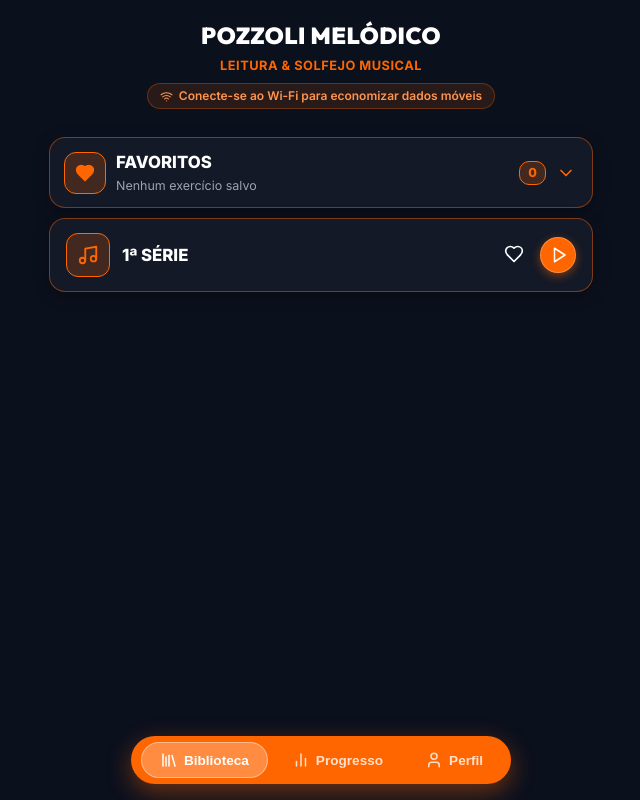
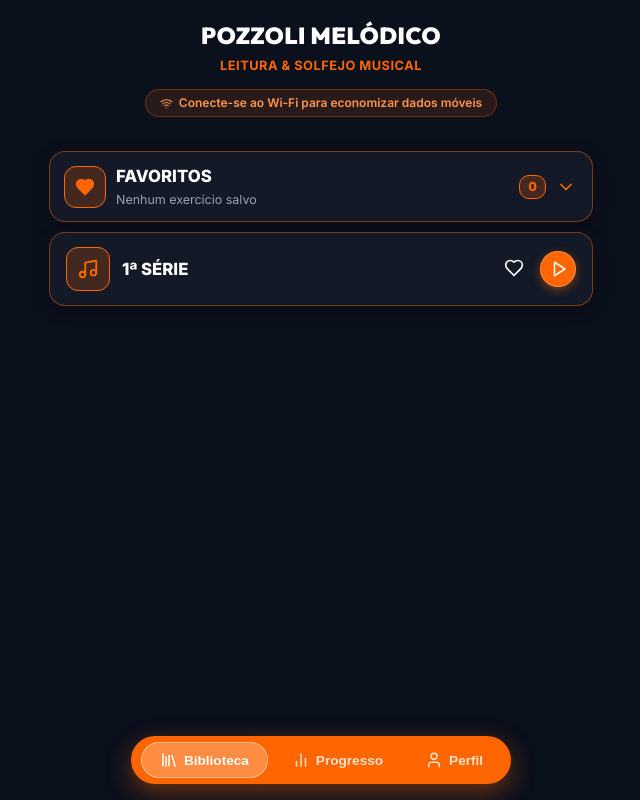
Before and after one commit to darlanmarley-hub/pozzoli-melodico, a React (Vite) app: page / in a window 1280 px wide. Shown: the whole page, without its empty margins (319-959 px from the left). Built offline with nearby package versions, Linux system fonts and the light colour scheme.

Commit message:
Increase spacing for Wi-Fi notice text badge

```diff
--- a/src/components/SeriesLibraryModal.jsx
+++ b/src/components/SeriesLibraryModal.jsx
@@ -61,7 +61,7 @@
             background: 'rgba(255, 102, 0, 0.12)',
             border: '1px solid rgba(255, 102, 0, 0.3)',
             color: '#ff944d',
-            padding: '5px 12px',
+            padding: '6px 14px',
             borderRadius: 'var(--radius-full)',
             fontSize: '0.75rem',
             fontWeight: 600,
@@ -69,7 +69,8 @@
             alignItems: 'center',
             justifyContent: 'center',
             gap: '6px',
-            marginTop: '2px',
+            marginTop: '8px',
+            marginBottom: '6px',
             lineHeight: 1.2
           }}
         >
```
